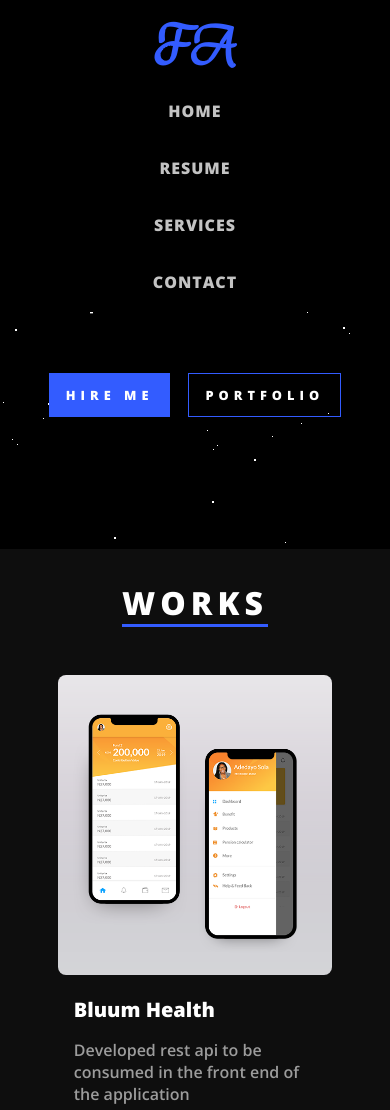
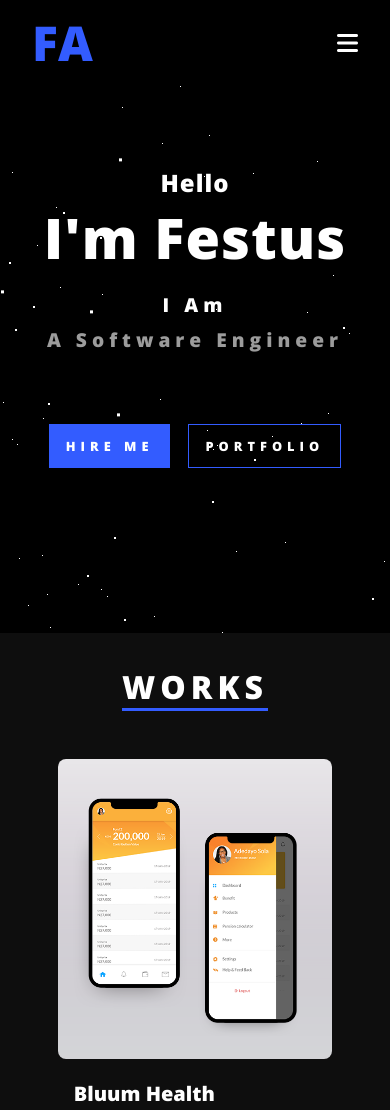
Before and after one commit to festusyuma/festusagboma, a plain HTML site: page index.html in a window 390 px wide. Shown: the top 1110 px of the page. Drawn offline with nearby package versions, Linux system fonts and the light colour scheme.

Commit message:
more optimisation

```diff
--- a/index.html
+++ b/index.html
@@ -11,6 +11,7 @@
     <link href="https://fonts.googleapis.com/css?family=Open+Sans:800&display=swap" rel="stylesheet">
     <link href="https://fonts.googleapis.com/css?family=Open+Sans:800&display=swap" rel="stylesheet">
     <link href="https://fonts.googleapis.com/css?family=Open+Sans:600&display=swap" rel="stylesheet">
+    <script src="https://kit.fontawesome.com/1627711be2.js" crossorigin="anonymous"></script>
     <title>Festus Agboma</title>
 </head>
 <body>
@@ -20,12 +21,14 @@
     <div id="stars3" ></div>
 </div>
 <nav id="top-nav-bar" >
-    <div class="logo"> <a href="#">FA</a> </div>
+    <div class="nav-title">
+        <a href="#" class="nav-logo" >FA</a>
+        <div class="nav-collapse-toggle" data-target="#top-nav-items" >
+            <i class="fas fa-bars"></i>
+        </div>
+    </div>
 
-    <label for="toggle"> &#9776;</label>
-    <input type="checkbox" name="" id="toggle">
-
-    <ul class="nav-items nav-right menu-area">
+    <ul class="nav-items nav-right menu-area nav-collapse" id="top-nav-items">
         <li><a class="nav-item" href="#intro">Home</a></li>
         <li><a class="nav-item" href="#">Resume</a></li>
         <li><a class="nav-item" href="#services">Services</a></li>
@@ -180,6 +183,23 @@
     <p style="font-size: 14px">Copyright &copy;2019 Kolabinary and Festusyuma All rights reserved</p>
 </footer>
 
+<script>
+    let toggle = document.querySelector('.nav-collapse-toggle');
+    toggle.addEventListener('click', function (e){
+        if (e.button === 0) {
+            let navItems = document.querySelector(this.getAttribute('data-target'));
+            navItems.classList.toggle('show');
+            //toggleHeight(navItems)
+        }
+    });
 
+    // let toggleHeight = (elem) => {
+    //     if (elem.classList.contains('show')) {
+    //         elem.style.height = 'auto';
+    //     }else {
+    //         elem.style.height = 0;
+    //     }
+    // };
+</script>
 </body>
 </html>
--- a/scss/rwd.scss
+++ b/scss/rwd.scss
@@ -132,7 +132,6 @@
 	#intro {
 		.greeting {font-size: 1.5rem}
 		.title{font-size: 5.5rem}
-		.fy-flex-center {min-height: 65vh}
 
 		.career-txt {
 			font-size: 1.2rem;
@@ -167,11 +166,28 @@
 @media only screen and (max-width: 570px) {
 	nav {
 		display: block;
-		padding: 0;
+		padding: 0 2rem;
+
+
 		.nav-items {
 			display: block;
 			width: 100%;
 			background: #000000;
+		}
+		#top-nav-items.nav-collapse {
+			height: 0;
+			overflow: hidden;
+		}
+
+		#top-nav-items.show.nav-collapse {
+			height: auto;
+		}
+
+		.nav-title {
+			.nav-collapse-toggle {
+				display: block;
+				margin-left: auto;
+			}
 		}
 	}
 
@@ -192,15 +208,14 @@
 	}
 
 	#intro {
-		.greeting {font-size: 1rem}
 		.title{font-size: 3.5rem}
-		.fy-flex-center {min-height: 65vh}
+		.fy-flex-center {min-height: 75vh}
 
 		.career-txt {
-			font-size: 1rem;
 			display: block;
 			margin-top: 1rem;
 
+			#i-am {margin-right: 0}
 			.flip-item {
 				justify-content: center;
 			}
--- a/scss/style.scss
+++ b/scss/style.scss
@@ -354,15 +354,20 @@ label {
 
 
 
-.logo {
+.nav-title {
+  display: flex;
+  align-items: center;
   min-height: 10vh;
-  font-size: 3rem;
-  font-weight: 800;
-  font-family: 'Nagitta', sans-serif;
-  display: flex;
-  a {
-    margin: auto;
+
+  .nav-logo {
+    font-size: 3rem;
+    font-weight: 800;
     text-decoration: none;
     color: #335cff;
   }
+  .nav-collapse-toggle {
+    color: #ffffff;
+    font-size: 1.5rem;
+    display: none;
+  }
 }
```
Also changed, not shown: css/rwd.css, css/style.css.
